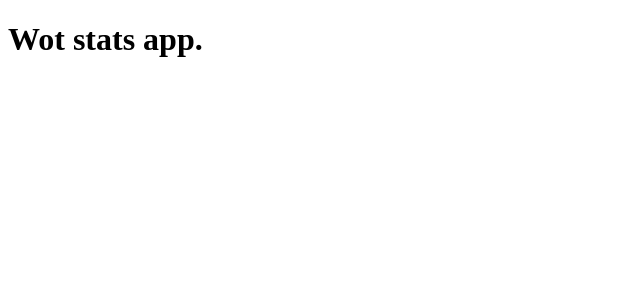
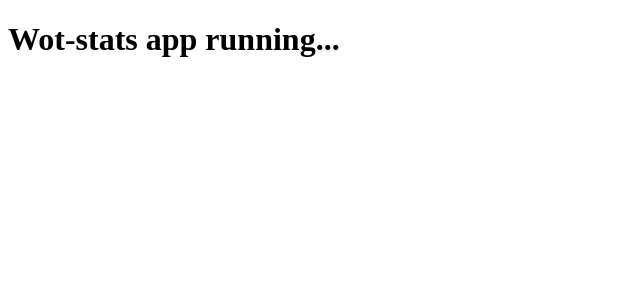
Before and after one commit to eugpas/knowledge-base, an Angular app: page / in a window 1280 px wide. Shown: the top 300 px of the page, without its empty margins (0-640 px from the left). Built offline with nearby package versions, Linux system fonts and the light colour scheme.

Commit message:
dev branch initial commit

```diff
--- a/src/app/app.component.ts
+++ b/src/app/app.component.ts
@@ -6,5 +6,5 @@ import { Component } from '@angular/core';
   styleUrls: ['./app.component.css']
 })
 export class AppComponent {
-  title = 'Wot stats app.';
+  title = 'Wot-stats app running...';
 }
```
